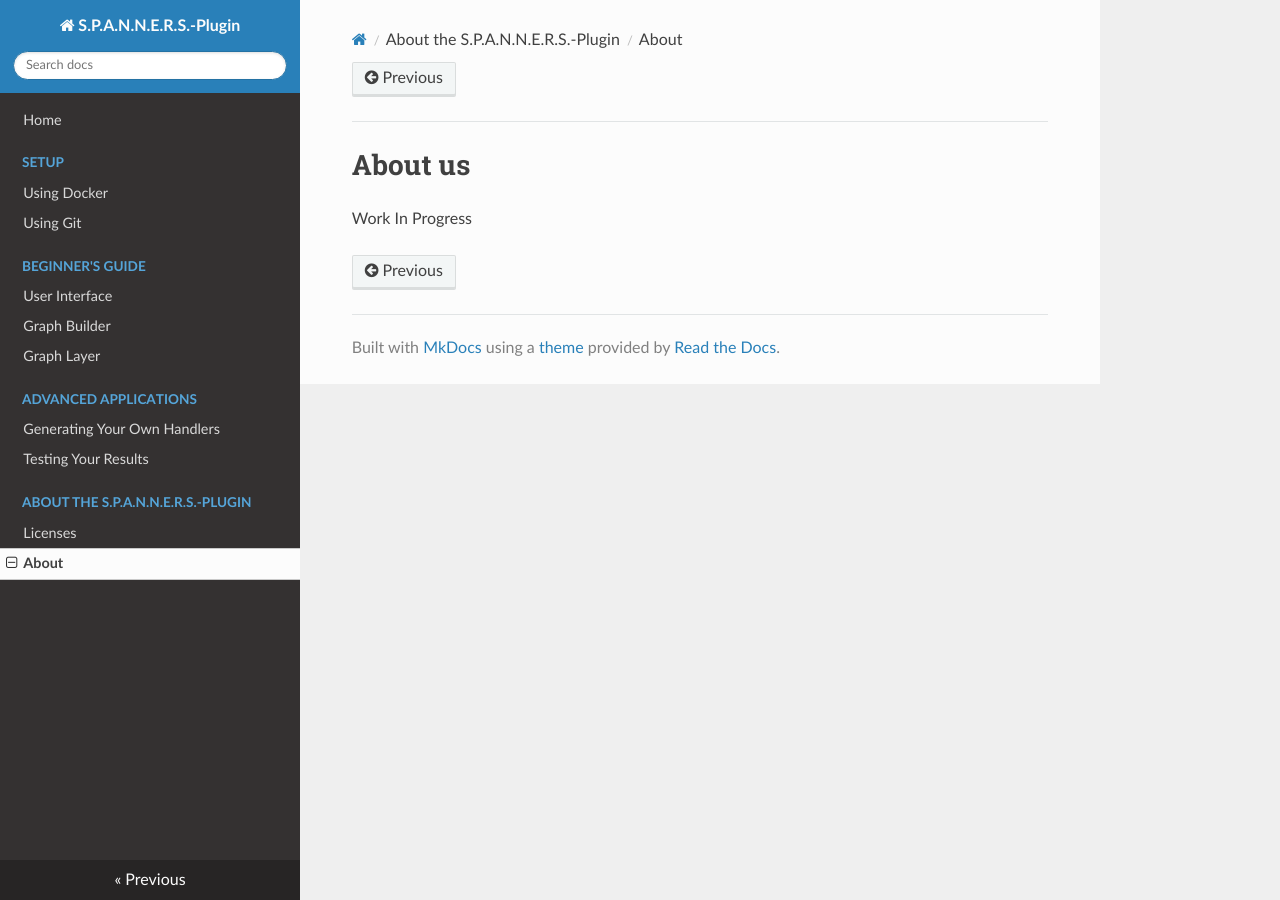
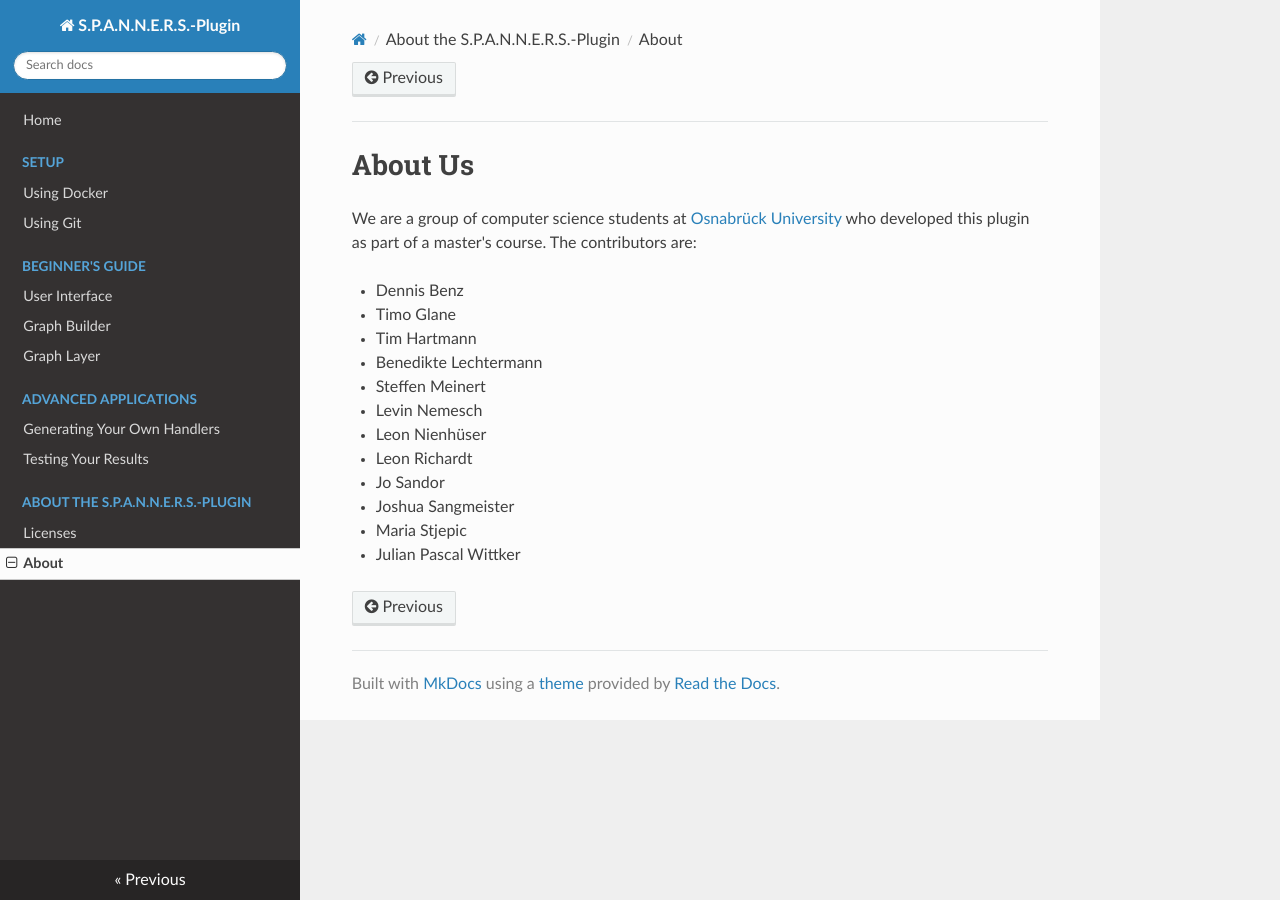
Before and after one commit to S-P-A-N-N-E-R-S/HandbookWebsite, an MkDocs documentation site: the page built from docs/about.md, in a window 1280 px wide. Built offline with MkDocs 1.6.1, drawn with Linux system fonts in a browser that asks for light colours; nearby versions of some CDN libraries.

Commit message:
apply changes as suggested

```diff
--- a/docs/about.md
+++ b/docs/about.md
@@ -1,3 +1,16 @@
-# About us
+# About Us
 
-Work In Progress
+We are a group of computer science students at [Osnabrück University](https://www.uni-osnabrueck.de/en/home/) who developed this plugin as part of a master's course. The contributors are:
+
+- Dennis Benz
+- Timo Glane
+- Tim Hartmann
+- Benedikte Lechtermann
+- Steffen Meinert
+- Levin Nemesch
+- Leon Nienhüser
+- Leon Richardt
+- Jo Sandor
+- Joshua Sangmeister
+- Maria Stjepic
+- Julian Pascal Wittker
```
Also changed, not shown: docs/docker.md (+1 -1 lines), docs/git.md (+3 -2 lines), docs/index.md (+3 -2 lines).
